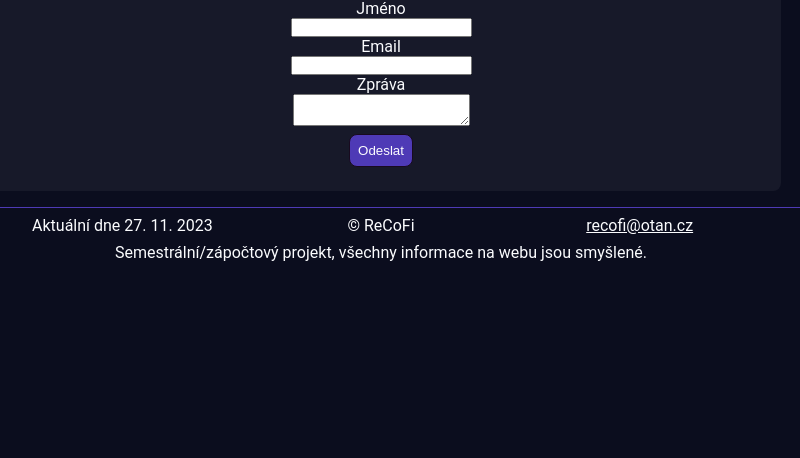
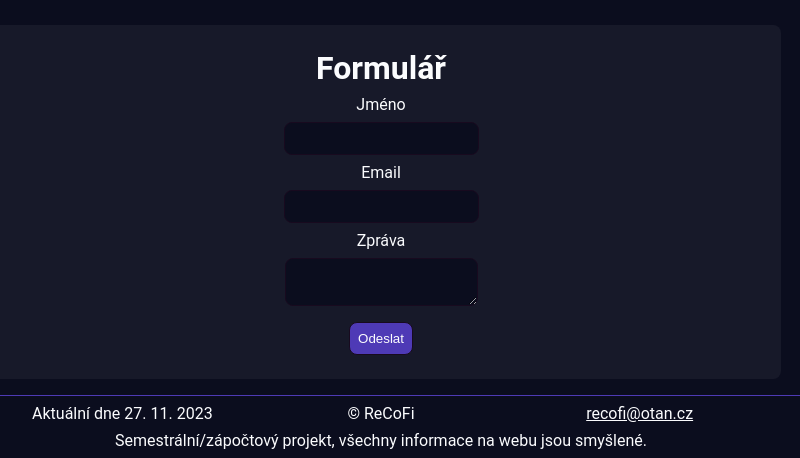
Before and after one commit to OtanCZ/tnpw1-projekt, a website: page pages/contact.html in a window 1280 px wide. Shown: the part 656-1114 px from the top of the page, without its empty margins (259-1059 px from the left). Before the commit the page ends 926 px from the top, so only its background shows below. Drawn offline with Linux system fonts and the light colour scheme.

Commit message:
Oprava nekonzistního stylu.

```diff
--- a/css/globals.css
+++ b/css/globals.css
@@ -212,6 +212,24 @@ tr {
     border-bottom: 1px solid var(--primary);
 }
 
+input {
+    border: 1px solid var(--secondary);
+    border-radius: 1vh;
+    padding: 1vh;
+    margin: 1vh;
+    background-color: var(--background);
+    color: var(--text);
+}
+
+textarea {
+    border: 1px solid var(--secondary);
+    border-radius: 1vh;
+    padding: 1vh;
+    margin: 1vh;
+    background-color: var(--background);
+    color: var(--text);
+}
+
 @media (max-width: 768px) {
     .container {
         width: 100vw;
--- a/js/script.js
+++ b/js/script.js
@@ -1,11 +1,9 @@
-let navContainer = document.getElementById('nav-container');
 let navList = document.getElementById('nav-list');
 let navToggle = document.getElementById('nav-toggle');
 let navToggleIcon = document.getElementById('nav-toggle-svg-path');
 const closedPath = "M3 5.25a.75.75 0 01.75-.75h16.5a.75.75 0 010 1.5H3.75A.75.75 0 013 5.25zm0 4.5A.75.75 0 013.75 9h16.5a.75.75 0 010 1.5H3.75A.75.75 0 013 9.75zm0 4.5a.75.75 0 01.75-.75h16.5a.75.75 0 010 1.5H3.75a.75.75 0 01-.75-.75zm0 4.5a.75.75 0 01.75-.75h16.5a.75.75 0 010 1.5H3.75a.75.75 0 01-.75-.75z";
 const openPath = "M5.47 5.47a.75.75 0 011.06 0L12 10.94l5.47-5.47a.75.75 0 111.06 1.06L13.06 12l5.47 5.47a.75.75 0 11-1.06 1.06L12 13.06l-5.47 5.47a.75.75 0 01-1.06-1.06L10.94 12 5.47 6.53a.75.75 0 010-1.06z"
 let navOpen = false;
-
 
 // Navbar code
 navToggle.addEventListener('click', () => {
--- a/pages/contact.html
+++ b/pages/contact.html
@@ -30,7 +30,7 @@
 </div>
 
 <main>
-    <section class="container bg-highlight" style="margin-top: 20vh">
+    <section class="container bg-highlight" style="margin-top: 14vh">
         <h1>
             Kontakt
         </h1>
@@ -47,16 +47,16 @@
             </div>
         </div>
     </section>
-    <section class="container bg-highlight">
+    <section class="container bg-highlight" style="margin-top: 20vh">
         <h2>Formulář</h2>
-        <form action="" class="flex" method="POST">
+        <form class="flex" onsubmit="alert('Děkujeme za zaslání formuláře. Brzy se Vám ozveme.')">
             <label for="name">Jméno</label>
             <input id="name" name="name" required type="text">
             <label for="email">Email</label>
             <input id="email" name="email" required type="email">
             <label for="message">Zpráva</label>
             <textarea id="message" name="message" required></textarea>
-            <button class="button" type="submit">Odeslat</button>
+            <button class="button" type="submit" id="form-submit">Odeslat</button>
         </form>
     </section>
 </main>
```
Also changed, not shown: index.html (+1 -1 lines), pages/about.html (+2 -2 lines), pages/gallery.html (+1 -1 lines), 1 other file.
